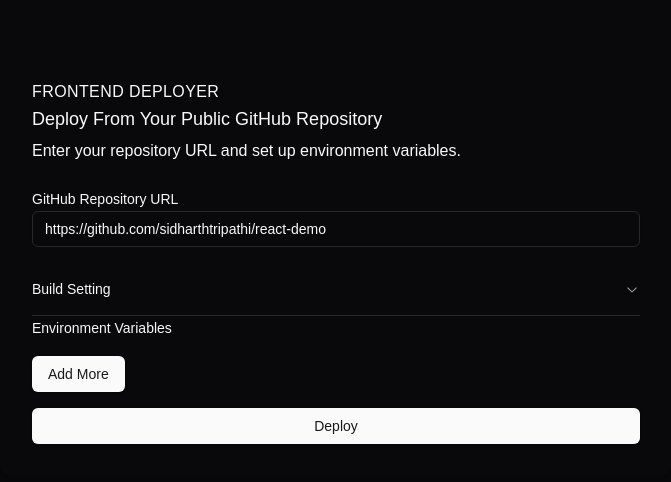
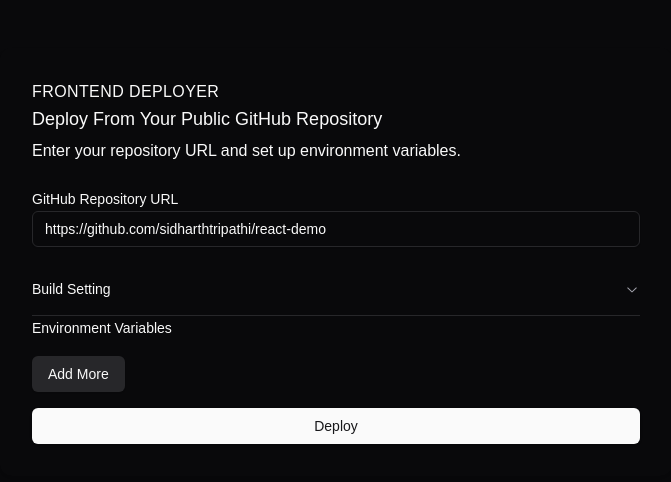
Before and after one commit to sidharthtripathi/ShipIt, a Next.js app in the folder apps/webserver/: page / in a window 1280 px wide. Shown: the top 482 px of the page, without its empty margins (304-975 px from the left). Built offline with nearby package versions, Linux system fonts and the light colour scheme.

Commit message:
minor ux tweak

```diff
--- a/apps/webserver/components/ui/Form.tsx
+++ b/apps/webserver/components/ui/Form.tsx
@@ -115,6 +115,7 @@ export function Form() {
               onClick={() => {
                 append({ key: "", value: "" });
               }}
+              variant={"secondary"}
             >
               Add More
             </Button>
```
